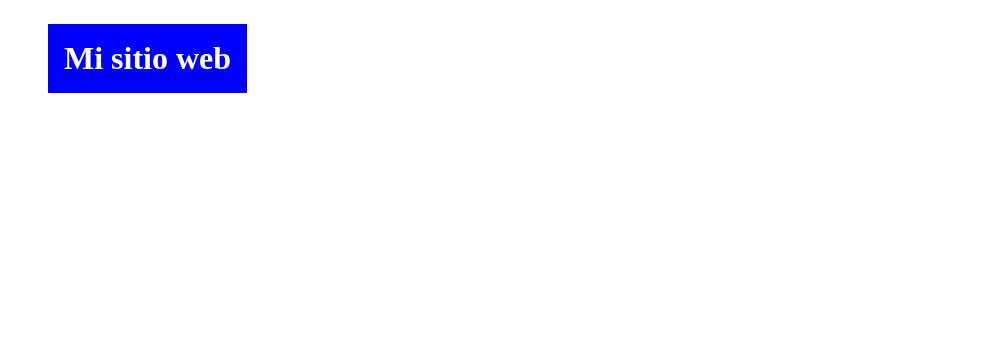
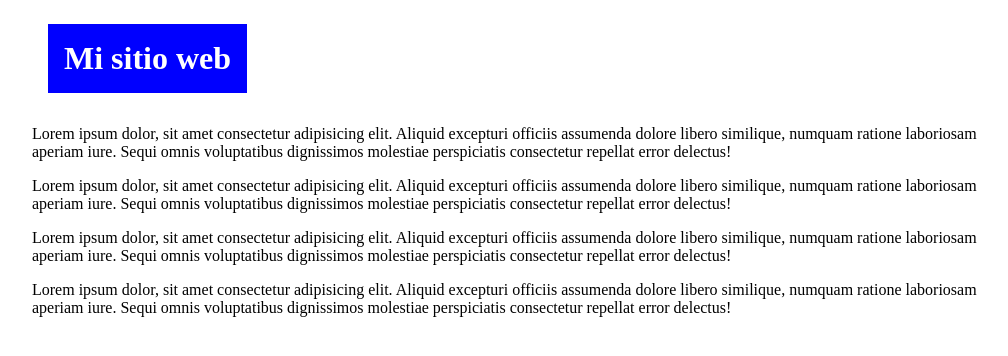
Before and after one commit to CriszMendoza/git, a plain HTML site: page index.html in a window 1280 px wide. Shown: the whole page, without its empty margins (108-1116 px from the left). Drawn offline with Linux system fonts and the light colour scheme.

Commit message:
Agregando parrafos a la web

```diff
--- a/index.html
+++ b/index.html
@@ -10,6 +10,12 @@
       <header>
         <h1 class="logo">Mi sitio web</h1>
       </header>
+      <main>
+        <p>Lorem ipsum dolor, sit amet consectetur adipisicing elit. Aliquid excepturi officiis assumenda dolore libero similique, numquam ratione laboriosam aperiam iure. Sequi omnis voluptatibus dignissimos molestiae perspiciatis consectetur repellat error delectus!</p>
+        <p>Lorem ipsum dolor, sit amet consectetur adipisicing elit. Aliquid excepturi officiis assumenda dolore libero similique, numquam ratione laboriosam aperiam iure. Sequi omnis voluptatibus dignissimos molestiae perspiciatis consectetur repellat error delectus!</p>
+        <p>Lorem ipsum dolor, sit amet consectetur adipisicing elit. Aliquid excepturi officiis assumenda dolore libero similique, numquam ratione laboriosam aperiam iure. Sequi omnis voluptatibus dignissimos molestiae perspiciatis consectetur repellat error delectus!</p>
+        <p>Lorem ipsum dolor, sit amet consectetur adipisicing elit. Aliquid excepturi officiis assumenda dolore libero similique, numquam ratione laboriosam aperiam iure. Sequi omnis voluptatibus dignissimos molestiae perspiciatis consectetur repellat error delectus!</p>
+      </main>
     </div>
   </body>
 </html>
```
